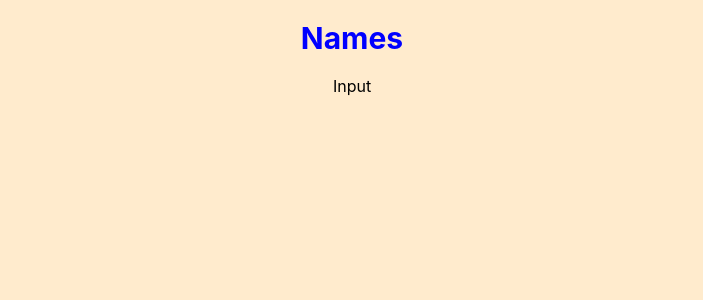
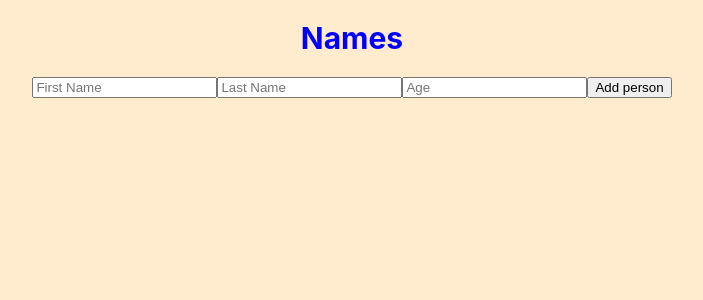
Before and after one commit to haelina/nametable-front, a React (Create React App) app: page / in a window 1280 px wide. Shown: the top 300 px of the page, without its empty margins (288-991 px from the left). Built offline with nearby package versions, Linux system fonts and the light colour scheme.

Commit message:
Rename InputField component to AddPersonForm

```diff
--- a/src/App.tsx
+++ b/src/App.tsx
@@ -1,6 +1,6 @@
 import React from "react";
 import "./App.css";
-import InputField from "./components/InputField";
+import AddPersonForm from "./components/AddPersonForm";
 
 interface Person {
   firstName: string;
@@ -13,7 +13,7 @@ const App: React.FC = () => {
   return (
     <div className="App">
       <h1 className="header">Names</h1>
-      <InputField></InputField>
+      <AddPersonForm />
     </div>
   );
 };
--- /dev/null
+++ b/src/components/AddPersonForm.tsx
@@ -0,0 +1,16 @@
+import React from "react";
+
+const AddPersonForm: React.FC = () => {
+  return (
+    <form className="input">
+      <input className="firstname" type="input" placeholder="First Name" />
+      <input className="lastname" type="input" placeholder="Last Name" />
+      <input className="age" type="input" placeholder="Age" />
+      <button className="submit_new" type="submit">
+        Add person
+      </button>
+    </form>
+  );
+};
+
+export default AddPersonForm;
--- a/src/components/InputField.tsx
+++ /dev/null
@@ -1,7 +0,0 @@
-import React from "react";
-
-const InputField: React.FC = () => {
-  return <div>Input</div>;
-};
-
-export default InputField;
```
Also changed, not shown: src/components/AddPersonForm.css (added).
